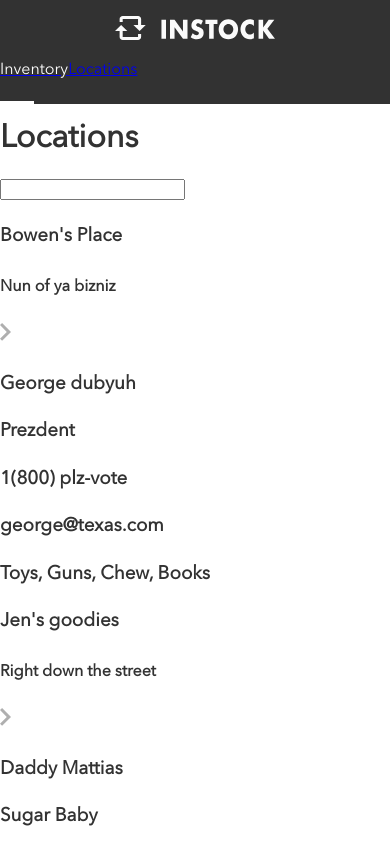
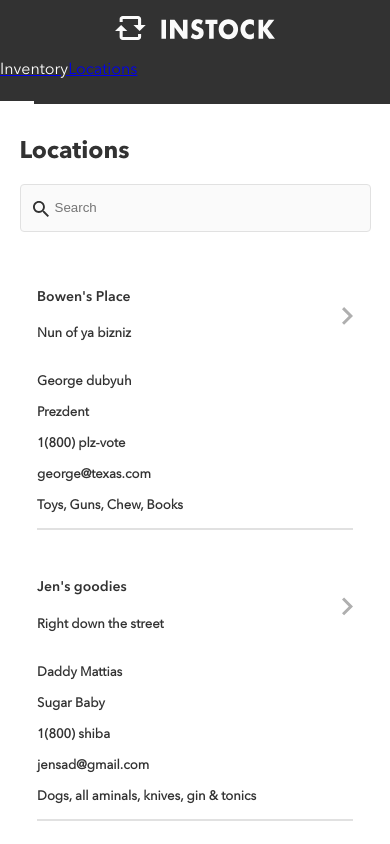
Before and after one commit to Jennormous/InStock, a React (Create React App) app in the folder client/: page /locations in a window 390 px wide. Built offline with nearby package versions, Linux system fonts and the light colour scheme.

Commit message:
Partially completed the mobile styling for this component. Styles were modified from Inventory.js for consistency in code.

```diff
--- a/client/src/App.js
+++ b/client/src/App.js
@@ -1,7 +1,6 @@
 import React, { Component } from "react";
 import "./styles/main.css";
 import Header from "./components/Header";
-import Product from "./components/Product";
 import Inventory from "./components/Inventory";
 import Locations from "./components/Locations";
 import { Route, Switch } from "react-router-dom";
@@ -167,10 +166,14 @@ export default class App extends Component {
 
           <Route
             path="/locations"
-            render={props => <Locations locations={this.state.locations} />}
+            render={props => (
+              <Locations
+                locations={this.state.locations}
+                warehouses={this.state.warehouses}
+              />
+            )}
           />
         </Switch>
-
       </div>
     );
   }
--- a/client/src/components/Locations.js
+++ b/client/src/components/Locations.js
@@ -1,4 +1,4 @@
-import React, {Component} from "react";
+import React, { Component } from "react";
 import arRight from "../assets/Icons/SVG/Icon-arrow-right.svg";
 
 export default class Locations extends Component {
@@ -7,31 +7,42 @@ export default class Locations extends Component {
       this.props.locations &&
       this.props.locations.map(function(location) {
         return (
-          <div>
-            <div>
-              <h3>{location.warehouse}</h3>
-              <h4>{location.location}</h4>
-              <img src={arRight} />
+          <div className="locations">
+            <div className="locations__loc">
+              <div className="locations__loc--text">
+                <h3 className="subheader">{location.warehouse}</h3>
+                <h4 className="para">{location.location}</h4>
+              </div>
+              <img className="locations__loc--img" src={arRight} />
             </div>
-            <div>
-              <h3>{location.contact}</h3>
-              <h3>{location.title}</h3>
+            <div className="locations__person">
+              <h3 className="para">{location.contact}</h3>
+              <h3 className="para">{location.title}</h3>
             </div>
-            <div>
-              <h3>{location.phone}</h3>
-              <h3>{location.email}</h3>
+            <div className="locations__contact">
+              <h3 className="para">{location.phone}</h3>
+              <h3 className="para">{location.email}</h3>
             </div>
-            <div>
-              <h3>{location.categories}</h3>
+            <div className="locations__cat">
+              <h3 className="para">{location.categories}</h3>
             </div>
           </div>
         );
       });
 
     return (
-      <div>
-        <h1>Locations</h1>
-        <input type="text"></input>
+      <div className="locations">
+        <div className="locations__top-section">
+          <h1 className="locations__top-section--title texthead">Locations</h1>
+          <form onKeyUp>
+            <input
+              type="text"
+              name="searchbar"
+              placeholder="Search"
+              className="locations__top-section--search"
+            />
+          </form>
+        </div>
         {locationInfo}
       </div>
     );
--- a/client/src/styles/main.css
+++ b/client/src/styles/main.css
@@ -424,26 +424,6 @@
   }
 }
 
-html,
-body {
-  margin: 0;
-  padding: 0;
-  font-family: "Avenir", sans-serif;
-  line-height: 1.8rem;
-  color: #323232;
-  height: 100vh;
-  -webkit-box-sizing: border-box;
-          box-sizing: border-box;
-  overflow-x: hidden;
-}
-
-*,
-*:before,
-*:after {
-  -webkit-box-sizing: inherit;
-          box-sizing: inherit;
-}
-
 .largetags {
   display: none;
 }
@@ -481,4 +461,68 @@ body {
   width: fill-available;
   width: -moz-available;
 }
+
+.locations {
+  margin: 32px 5%;
+  border-bottom: 2px solid #e1e1e1;
+}
+
+.locations__top-section {
+  display: -webkit-box;
+  display: -ms-flexbox;
+  display: flex;
+  -webkit-box-orient: vertical;
+  -webkit-box-direction: normal;
+      -ms-flex-direction: column;
+          flex-direction: column;
+}
+
+.locations__top-section--title {
+  margin-bottom: 16px;
+}
+
+.locations__top-section--search {
+  height: 48px;
+  margin-bottom: 8px;
+  border-radius: 4px;
+  border: 1px solid #e1e1e1;
+  background-color: #fafafa;
+  background-image: url("../assets/Icons/SVG/Icon-search.svg");
+  background-repeat: no-repeat;
+  background-position: 12px 16px;
+  background-size: 16px;
+  text-indent: 32px;
+  width: -webkit-fill-available;
+  width: fill-available;
+  width: -moz-available;
+}
+
+.locations__loc {
+  display: -webkit-box;
+  display: -ms-flexbox;
+  display: flex;
+  -webkit-box-pack: justify;
+      -ms-flex-pack: justify;
+          justify-content: space-between;
+}
+
+html,
+body {
+  margin: 0;
+  padding: 0;
+  font-family: "Avenir", sans-serif;
+  line-height: 1.8rem;
+  color: #323232;
+  height: 100vh;
+  -webkit-box-sizing: border-box;
+          box-sizing: border-box;
+  overflow-x: hidden;
+}
+
+*,
+*:before,
+*:after {
+  -webkit-box-sizing: inherit;
+          box-sizing: inherit;
+}
 /*# sourceMappingURL=main.css.map */
--- a/client/src/styles/main.scss
+++ b/client/src/styles/main.scss
@@ -3,6 +3,8 @@
 @import "./partials/fonts";
 @import "./partials/header";
 @import "./partials/product";
+@import "./partials/inventory";
+@import "./partials/locations";
 
 html,
 body {
@@ -21,5 +23,3 @@ body {
 *:after {
   box-sizing: inherit;
 }
-
-@import "./partials/inventory";
--- /dev/null
+++ b/client/src/styles/partials/_locations.scss
@@ -0,0 +1,35 @@
+.locations {
+  margin: 32px 5%;
+  border-bottom: 2px solid $mercury;
+  &__top-section {
+    display: flex;
+    flex-direction: column;
+    &--title {
+      margin-bottom: 16px;
+    }
+    &--search {
+      height: 48px;
+      margin-bottom: 8px;
+      border-radius: 4px;
+      border: 1px solid $mercury;
+      background-color: $alabaster;
+      background-image: url("../assets/Icons/SVG/Icon-search.svg");
+      background-repeat: no-repeat;
+      background-position: 12px 16px;
+      background-size: 16px;
+      text-indent: 32px;
+      width: -webkit-fill-available;
+      width: fill-available;
+      width: -moz-available;
+    }
+  }
+  &__loc {
+    display: flex;
+    justify-content: space-between;
+    &--text {
+    }
+
+    &--img {
+    }
+  }
+}
```
Also changed, not shown: 1 other file (tests, documents, lock files or other folders).
